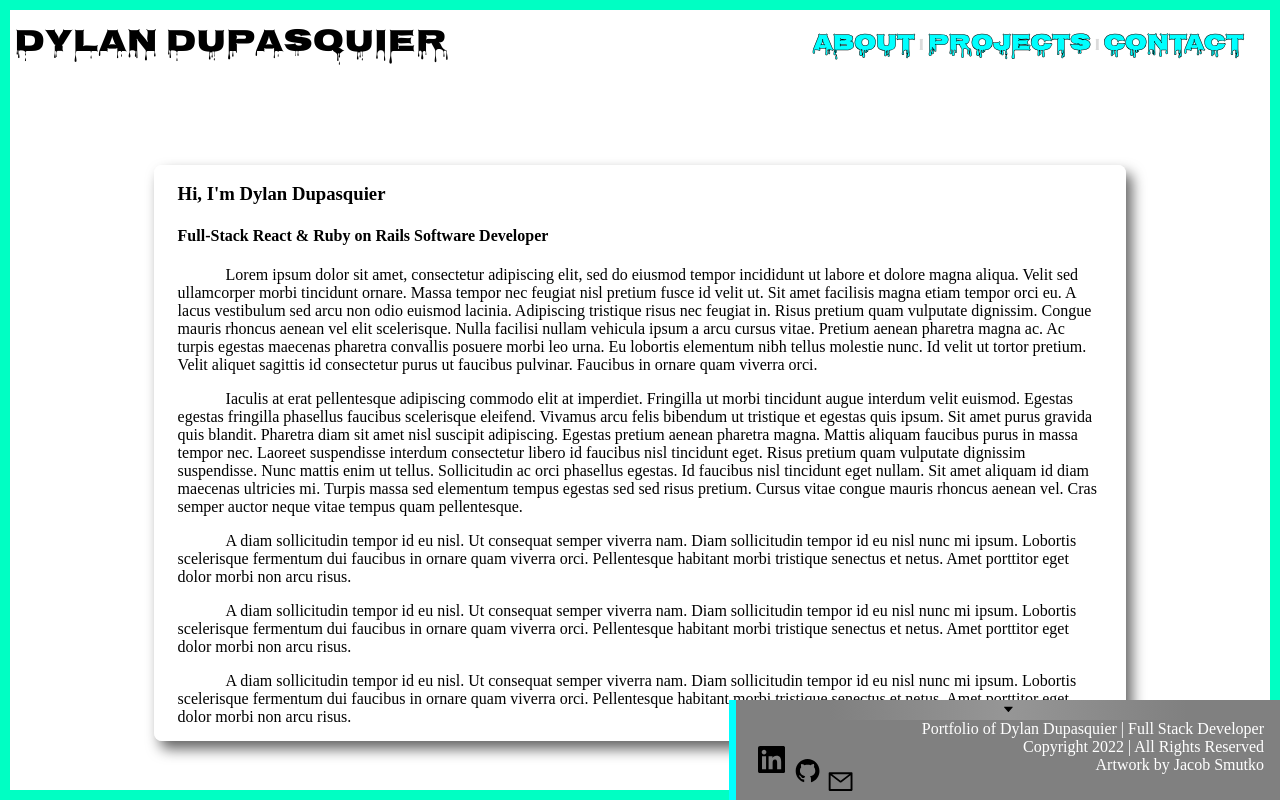
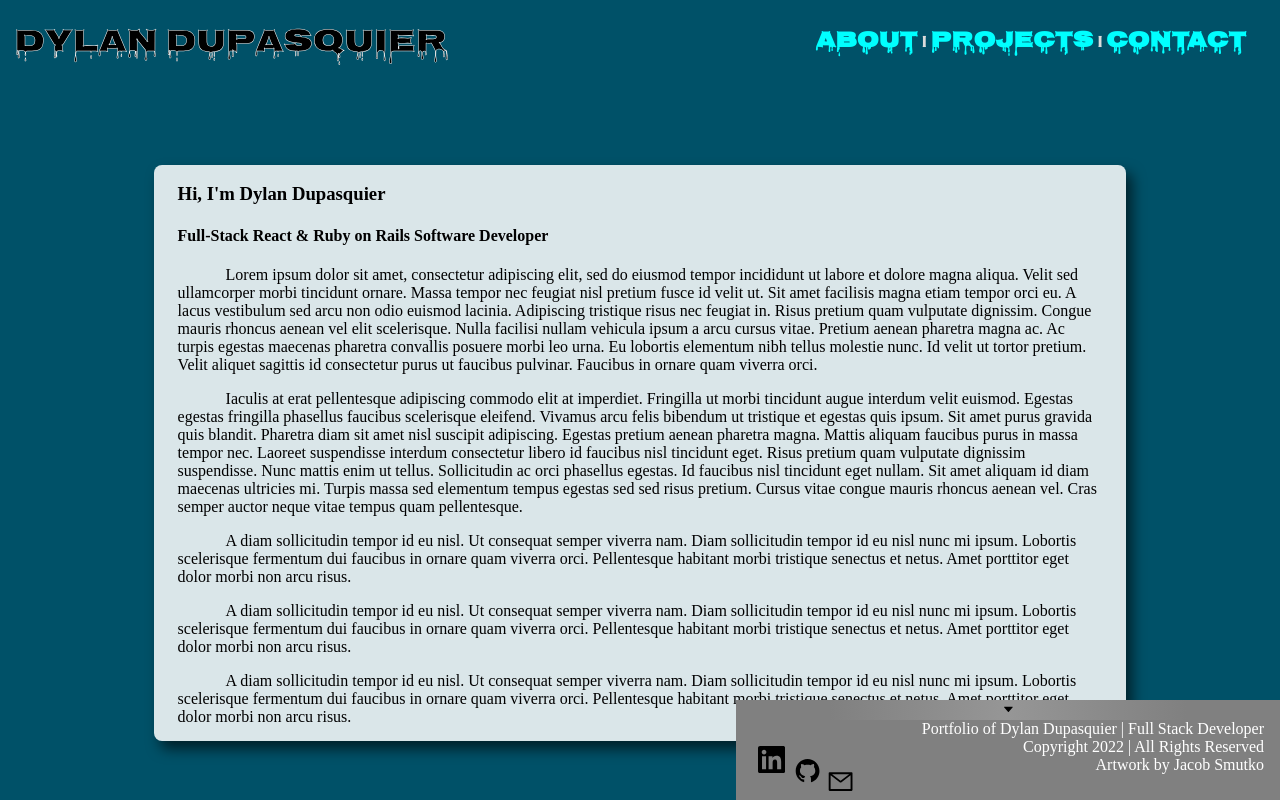
Before and after one commit to Ddupasquier/portfolio_1.1, a React (Create React App) app: page / in a window 1280 px wide. Built offline with nearby package versions, Linux system fonts and the light colour scheme.

Commit message:
fix refactor bgchange code & themed links

```diff
--- a/src/Components/App.jsx
+++ b/src/Components/App.jsx
@@ -1,31 +1,40 @@
-import React, { useState, useCallback, useRef } from 'react';
+import React, { useState } from 'react';
 import '../sass/style.css';
 import Navigation from './Navigation';
 import Container from './Container';
 import Footer from './Footer';
 import BG from './backgroundAnimation/BG';
 
-const colors = ['#FFFFFF', '#0000FF', '#00FF00', '#FFFF00'];
+const COLORS = [
+  '#680000',
+  '#683000',
+  '#685300',
+  '#516800',
+  '#2C6800',
+  '#026800',
+  '#00684F',
+  '#005168',
+  '#003268',
+  '#001168',
+  '#1B0068',
+  '#450068',
+  '#680062',
+  '#68003C',
+  '#680019',
+];
+
+const nextColorIndex = prevIndex => (prevIndex + 1) % COLORS.length;
 
 function App() {
-  let [colorIndex, setColorIndex] = useState(0);
-  const stateRef = useRef();
-  stateRef.colorIndex = colorIndex;
-
-  function changeBg() {
-    const newIdx = (stateRef.colorIndex + 1) % colors.length;
-    console.log(newIdx);
-    setColorIndex(newIdx);
-  }
-
-  const newChangeBg = useCallback(changeBg, []);
+  const [colorIndex, setColorIndex] = useState(7);
+  const changeBg = () => setColorIndex(nextColorIndex);
 
   return (
     <div className='App'>
-      <BG changeBg={newChangeBg} color={colors[colorIndex]} />
-      <Navigation />
+      <BG changeBg={changeBg} color={COLORS[colorIndex]} />
+      <Navigation color={COLORS[colorIndex]} />
       <Container />
-      <Footer />
+      <Footer color={COLORS[colorIndex]}/>
     </div>
   );
 }
--- a/src/Components/Footer.jsx
+++ b/src/Components/Footer.jsx
@@ -2,13 +2,14 @@ import React, { useState } from 'react';
 import * as SiIcon from 'react-icons/si';
 import * as AiIcon from 'react-icons/ai';
 
-function Footer() {
+function Footer({ color }) {
   const [show, setShow] = useState(true);
 
   return (
     <div>
       {show === true ? (
         <footer className='open-animation'>
+
           <button
             type='button'
             className='footer-arrow'
@@ -18,6 +19,7 @@ function Footer() {
           >
             <AiIcon.AiFillCaretDown />
           </button>
+
           <br />
           <span>Portfolio of Dylan Dupasquier | Full Stack Developer</span>
           <br />
--- a/src/Components/Navigation.jsx
+++ b/src/Components/Navigation.jsx
@@ -1,31 +1,27 @@
 import React from 'react';
 import { Link } from 'react-router-dom';
 
-function Navigation() {
-  const contact = ['c', 'o', 'n', 't', 'a', 'c', 't'];
-  const about = ['a', 'b', 'o', 'u', 't'];
-  const projects = ['p', 'r', 'o', 'j', 'e', 'c', 't', 's'];
+function Navigation({ color }) {
+  const linkStyle = { color: color, filter: 'brightness(200)' };
 
   const links = [
-    <Link to="/" className="each-button" key="1">
-      {about}
+    <Link to='/' className='each-button' key='1' style={linkStyle}>
+      About
     </Link>,
     ' | ',
-    <Link to="/projects" className="each-button" key="2">
-      {projects}
+    <Link to='/projects' className='each-button' key='2' style={linkStyle}>
+      Projects
     </Link>,
     ' | ',
-    <Link to="contact" className="each-button" key="3">
-      {contact}
+    <Link to='contact' className='each-button' key='3' style={linkStyle}>
+      Contact
     </Link>,
   ];
 
   return (
     <nav>
-      <div className="logo">Dylan Dupasquier</div>
-      <div className="links">
-        {links}
-      </div>
+      <div className='logo'>Dylan Dupasquier</div>
+      <div className='links'>{links}</div>
     </nav>
   );
 }
--- a/src/Components/backgroundAnimation/BG.jsx
+++ b/src/Components/backgroundAnimation/BG.jsx
@@ -5,7 +5,7 @@ function BG({changeBg, color}) {
   return (
     <>
       <BackgroundColor color={color}/>
-      <Burst changeBg={changeBg}/>
+      <Burst changeBg={changeBg} color={color}/>
     </>
   );
 }
--- a/src/Components/backgroundAnimation/Burst.jsx
+++ b/src/Components/backgroundAnimation/Burst.jsx
@@ -4,14 +4,17 @@ import { loadFull } from 'tsparticles';
 
 const Burst = ({ changeBg }) => {
   const particlesInit = async (main) => {
-    console.log('Particles init called!');
+    // console.log('Particles init called!');
     await loadFull(main);
   };
 
   const particlesLoaded = (container) => {
-    console.log('Particles Loaded');
-    container.addClickHandler((e) => {
+    // console.log('Particles Loaded');
+    container.addClickHandler(() => {
       changeBg();
+      // setTimeout(() => {
+      //   changeBg();
+      // }, 1000);
     });
   };
 
@@ -31,7 +34,7 @@ const Burst = ({ changeBg }) => {
               },
               onHover: {
                 enable: true,
-                mode: ['bubble', 'repulse'],
+                mode: ['repulse'],
               },
               resize: true,
             },
@@ -40,13 +43,13 @@ const Burst = ({ changeBg }) => {
                 quantity: 20,
                 duration: 1,
               },
-              bubble: {
-                opacity: 0.8,
-                size: 50,
-                color: {
-                  value: '#30D5C8',
-                },
-              },
+              // bubble: {
+              //   opacity: 0.8,
+              //   size: 50,
+              //   color: {
+              //     value: '#30D5C8',
+              //   },
+              // },
               repulse: {
                 distance: 150,
                 duration: 100,
@@ -54,20 +57,24 @@ const Burst = ({ changeBg }) => {
             },
           },
           particles: {
+            // life: {
+            //   count: 1,
+            //   duration: {
+            //     value: {
+            //       min: 1,
+            //       max: 2,
+            //     },
+            //   },
+            // },
+
             color: {
               value: '#000000',
             },
-            // links: {
-            //   color: '#ff0000',
-            //   distance: 150,
-            //   enable: true,
-            //   opacity: 0.5,
-            //   width: 1,
-            // },
             collisions: {
               enable: true,
             },
-            // This determines the movement of the elements that are floating on sceen
+            // This determines the movement of the elements that are floating on
+            // screen
             move: {
               direction: 'none',
               enable: true,
@@ -88,12 +95,31 @@ const Burst = ({ changeBg }) => {
             },
             opacity: {
               value: 0.5,
+              animation: {
+                enable: true,
+                speed: 6,
+                minimumValue: 0.1,
+                sync: false,
+                startValue: 'max',
+                destroy: 'min',
+              },
             },
             shape: {
-              type: 'circle',
+              type: ['circle'],
             },
+            // to get back to burst animation bool:false animations within
+            // opacity and size and change max size value to 25
             size: {
-              value: { min: 1, max: 25 },
+              value: { min: 1, max: 2000 },
+              // value: 4000,
+              animation: {
+                enable: true,
+                speed: 400,
+                minimumValue: 0.1,
+                sync: false,
+                startValue: 'min',
+                // destroy: 'max',
+              },
             },
           },
           detectRetina: true,
--- a/src/sass/style.css
+++ b/src/sass/style.css
@@ -5,12 +5,12 @@
   bottom: 0;
   left: 0;
   right: 0;
-  border: #00ffc3 10px solid;
 }
 
 body,
 html {
   margin: 0;
+  background: url("../assets/2.png");
   background-repeat: no-repeat;
   background-position: 50% 40%;
 }
@@ -38,6 +38,8 @@ nav .logo {
           animation-name: showlogo;
   -webkit-animation-duration: 0.5s;
           animation-duration: 0.5s;
+  -webkit-text-stroke-width: 0.5px;
+  -webkit-text-stroke-color: white;
 }
 @-webkit-keyframes showlogo {
   0% {
@@ -65,7 +67,6 @@ nav .logo {
 }
 nav .links {
   float: right;
-  border: rgba(0, 128, 0, 0) solid;
   margin-top: 0.8%;
   margin-right: 1rem;
   width: 28rem;
@@ -74,14 +75,8 @@ nav .links {
   font-family: "Nosifer", cursive;
 }
 nav .links .each-button {
-  color: aqua;
   font-size: 1.4rem;
-  -webkit-text-stroke-width: 0.5px;
-  -webkit-text-stroke-color: black;
   text-decoration: none;
-}
-nav .links .each-button:hover {
-  color: #61ffff;
 }
 @media only screen and (max-width: 968px) {
   nav .links {
@@ -254,7 +249,6 @@ footer {
   padding: 0 1rem 0 1rem;
   text-align: right;
   background: grey;
-  border-left: aqua solid 7px;
   color: white;
 }
 footer span {
--- a/src/sass/style.scss
+++ b/src/sass/style.scss
@@ -10,14 +10,13 @@ $iceblue: rgb(0, 255, 255);
   bottom: 0;
   left: 0;
   right: 0;
-  border: rgb(0, 255, 195) 10px solid;
 }
 
 body,
 html {
   margin: 0;
   // height: 100vh;
-  // background: url('../assets/2.png');
+  background: url('../assets/2.png');
   background-repeat: no-repeat;
   background-position: 50% 40%;
 }
@@ -30,7 +29,6 @@ nav {
   padding-top: 1%;
   top: 0;
   right: 0;
-  // border-top: rgb(255, 255, 0) 5px solid;
   .logo {
     margin-left: 0.7rem;
     border: rgba(255, 192, 203, 0) solid;
@@ -41,6 +39,8 @@ nav {
     color: #000000;
     animation-name: showlogo;
     animation-duration: 0.5s;
+    -webkit-text-stroke-width: 0.5px;
+    -webkit-text-stroke-color: rgb(255, 255, 255);
   }
   @keyframes showlogo {
     0% {
@@ -56,7 +56,6 @@ nav {
   }
   .links {
     float: right;
-    border: rgba(0, 128, 0, 0) solid;
     margin-top: 0.8%;
     margin-right: 1rem;
     width: 28rem;
@@ -64,15 +63,12 @@ nav {
     font-weight: bold;
     font-family: $nosifer;
     .each-button {
-      color: rgb(0, 255, 255);
       font-size: 1.4rem;
-      -webkit-text-stroke-width: 0.5px;
-      -webkit-text-stroke-color: black;
       text-decoration: none;
     }
-    .each-button:hover {
-      color: rgb(97, 255, 255);
-    }
+    // .each-button:hover {
+    //   color: rgb(97, 255, 255);
+    // }
   }
 
   @media only screen and (max-width: 968px) {
@@ -222,7 +218,6 @@ footer {
   padding: 0 1rem 0 1rem;
   text-align: right;
   background: grey;
-  border-left: rgb(0, 255, 255) solid 7px;
   color: white;
   span {
     cursor: default;
```
Also changed, not shown: src/Components/backgroundAnimation/BigCircle.jsx (added, +104 -0 lines), src/sass/style.min.css, 2 other files (tests, documents, lock files or other folders).
